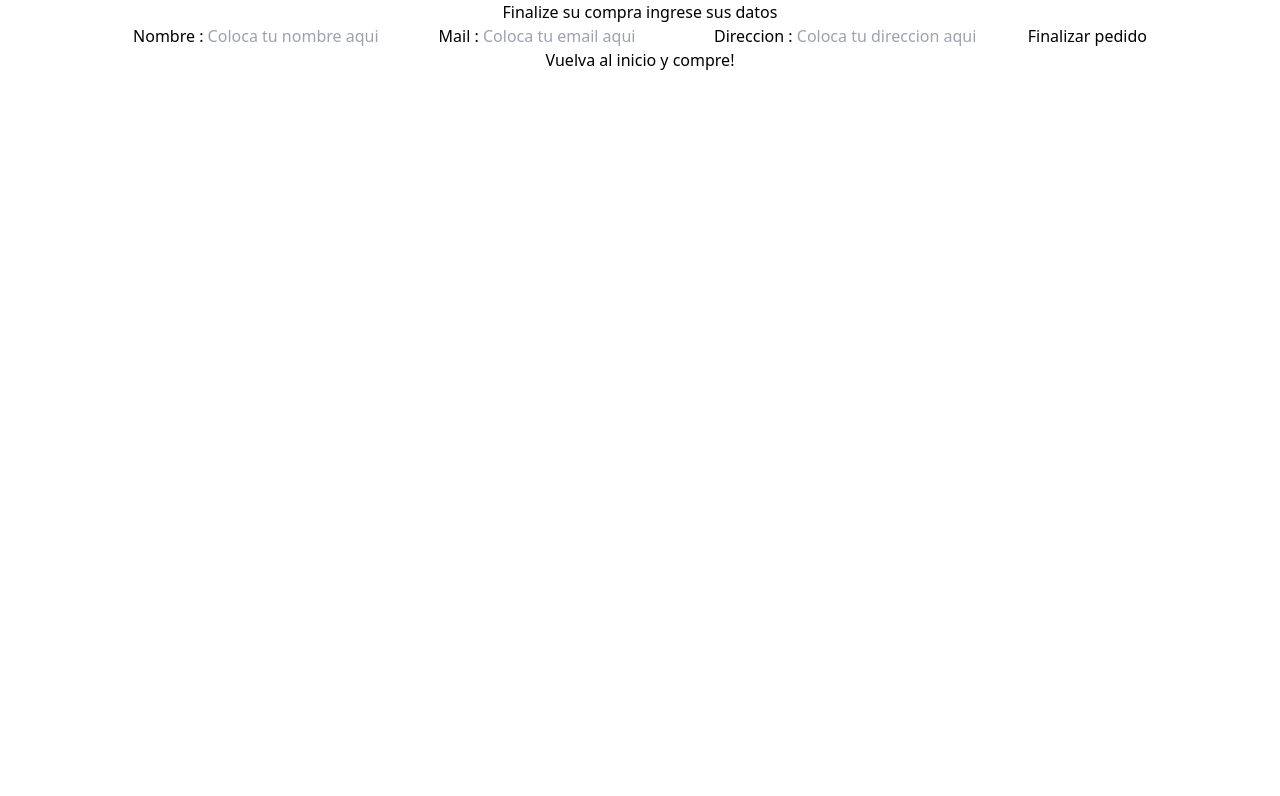
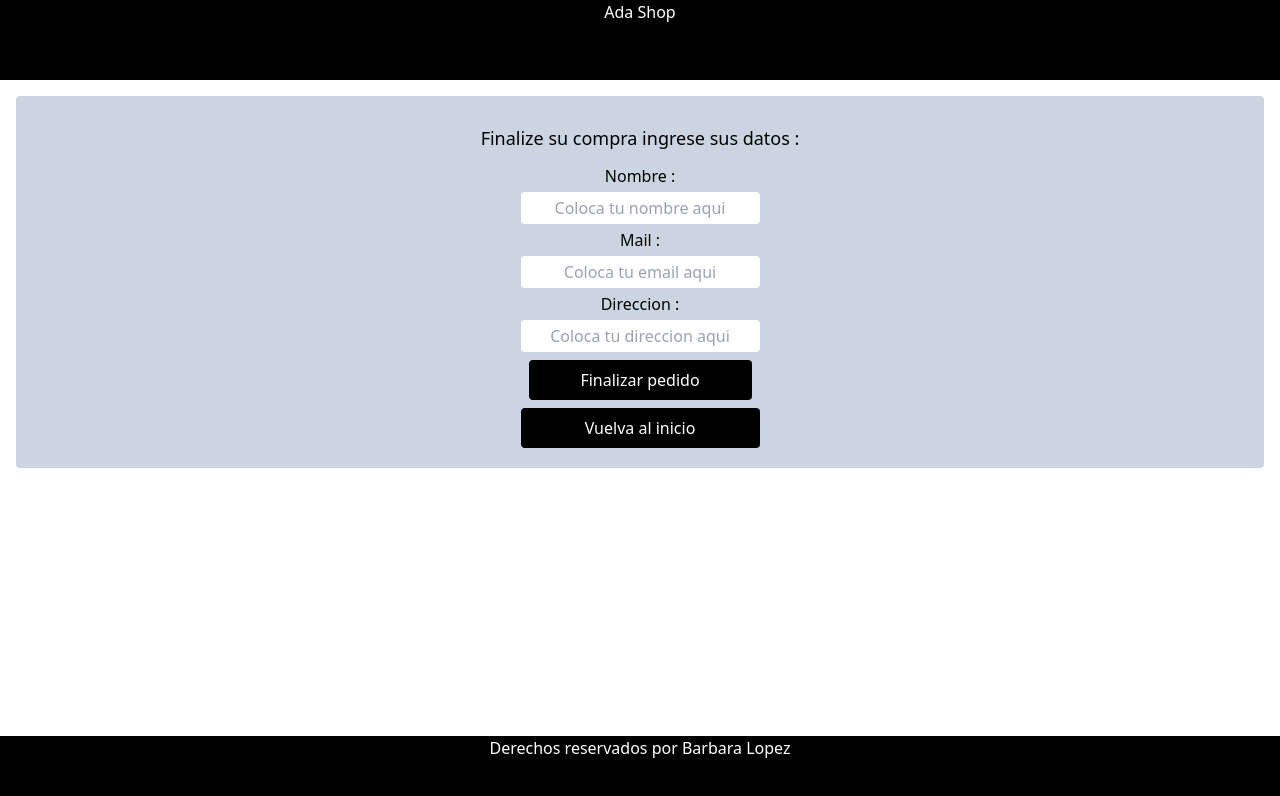
Before and after one commit to barbaraglopez/Ada-react, a React (Vite) app: page /checkout in a window 1280 px wide. Shown: the top 796 px of the page. Built offline with nearby package versions, Linux system fonts and the light colour scheme; no server answers; the database is empty.

Commit message:
estilos en las paginas

```diff
--- a/src/App.jsx
+++ b/src/App.jsx
@@ -18,16 +18,21 @@ function App() {
       <AppProvider>
         <Routes>
           <Route
-            path="/Home"
+            path="/home"
+            element={
+                <Home />}
+            action={Sing}
+          />
+          <Route path="/loguin" element={<Loguin />} action={Sing} />
+          <Route
+            path="/profile"
             element={
               <ProtectedRoute>
-                <Home />
+                <Profile />
               </ProtectedRoute>
             }
             action={Sing}
           />
-          <Route path="/Loguin" element={<Loguin />} action={Sing} />
-          <Route path="/profile" element={<Profile />} action={Sing} />
           <Route path="/" element={<Sing />} />
           <Route path="/cart" element={<CartContent />} />
           <Route path="/checkout" element={<Checkout />} />
--- a/src/components/CartContent/CartContent.jsx
+++ b/src/components/CartContent/CartContent.jsx
@@ -1,16 +1,14 @@
 import React from 'react'
-import {useContext} from 'react';
-import {AppContext} from '../../context/useContext';
 import {CartElements} from './CartElements'
-import { CartTotal } from './CartTotal';
+import Footer from '../Footer/Footer'
+import Navbar from '../Navbar/Navbar'
 
 export const CartContent = () => {
-  const {data} = useContext(AppContext)
-
   return (
-    <>
+    <div className="">
+      <Navbar />
       <CartElements/>
-      <CartTotal/>
-    </>
-  )
+      <Footer />
+    </div>
+  );
 }
--- a/src/components/CartContent/CartElements.jsx
+++ b/src/components/CartContent/CartElements.jsx
@@ -12,25 +12,36 @@ export const CartElements = () => {
     }
 
     return (
-      <div>
-        <h2>Sus pedidos :</h2>
-        {cart.map((product) => (
-          <div key={product.id}>
-            <h3 className="name">{product.name}</h3>
-            <p className="descripcion">{product.descripcion}</p>
-            <p className="precio">Precio : $ {product.precio}</p>
-            <p>Cantidad : {product.cantidad}</p>
-            <p>total a pagar ${product.precio * product.cantidad}</p>
-            <button onClick={() => deleteProduct(product)}>
-              Eliminar compra
-            </button>
-          </div>
-        ))}
-        {!cart.length && <p>No hay pedido</p>}
-        <Link to={"/Home"}>Vuelva al inicio y compre!</Link>
-        <div>
-          <button onClick={() => deleteProduct(product)}>Vaciar carrito</button>
-          <Link to={"/checkout"}>Finalizar compra</Link>
+      <div className="absolute inset-0 top-20 flex flex-col text-center p-10 bg-slate-300  text-black items-center shadow-lg">
+        <h2 className="p-2 text-xl">Sus pedidos :</h2>
+        <div className="bg-slate-100 text-black p-7 rounded text-center text-sm w-min">
+          {cart.map((product) => (
+            <div key={product.id} className="">
+              <h3 className="name p-1">{product.name}</h3>
+              <p className="descripcion p-1">{product.descripcion}</p>
+              <p className="precio">Precio : $ {product.precio}</p>
+              <p className="p-1">Cantidad : {product.cantidad}</p>
+              <p className="p-3 ">
+                Total a pagar ${product.precio * product.cantidad}
+              </p>
+            </div>
+          ))}
+          {!cart.length && <p>No hay pedido</p>}
+          <Link to={"/Home"} className="">Vuelva al inicio</Link>
+        </div>
+        <div className="flex flex-col items-center p-6">
+          <button
+            className="bg-gray-100 p-1 m-1 border-red-400 border rounded px-2 cursor-pointer text-red-700 w-32 hover:bg-red-300 hover:text-white"
+            onClick={() => deleteProduct(product)}
+          >
+            Vaciar carrito
+          </button>
+          <Link
+            to={"/checkout"}
+            className="bg-gray-100  p-1 m-1 border-green-400 border rounded px-2 cursor-pointer text-green-600 w-34 hover:bg-green-500 hover:text-white"
+          >
+            Finalizar compra
+          </Link>
         </div>
       </div>
     );
--- a/src/components/CartContent/CartTotal.jsx
+++ /dev/null
@@ -1,11 +0,0 @@
-import {useContext} from 'react'
-import { AppContext } from '../../context/useContext'
-
-export const CartTotal =() => {
-    const { cart } = useContext(AppContext)
-    const total = cart.reduce((acc, el) => acc + el.precio, 0)
-
-    return (
-        <div>Total $ {total}</div>
-    )
-}
--- a/src/components/Footer/Footer.jsx
+++ b/src/components/Footer/Footer.jsx
@@ -3,7 +3,7 @@ import "./Footer.css";
 const Footer = () => {
 
     return (
-      <div className="sticky bottom-0  footer-container bg-white text-black max-w-full text-center">
+      <div className="absolute inset-x-0 bottom-0 h-16 footer-container bg-black text-white max-w-full text-center">
         <p>Derechos reservados por Barbara Lopez</p>
       </div>
     );
--- a/src/components/Navbar/Navbar.jsx
+++ b/src/components/Navbar/Navbar.jsx
@@ -10,18 +10,9 @@ const Navbar = () => {
 
   return (
     <div>
-      <nav className="navbar text-center bg-black flex justify-around h-20">
+      <nav className="navbar text-center bg-black flex justify-around h-20 w-screen h-16">
         <Link to={"/"}>
           <h1 className="navbar-logo text-center text-white">Ada Shop</h1>
-        </Link>
-        {/* <Link to={"/"}>
-          <p className="navbar-logo">Inicio</p>
-        </Link>
-        <Link to={"/Productos mas vendidos"}>
-          <p className="navbar-logo">Productos mas vendidos</p>
-        </Link> */}
-        <Link className="seeCarrito text-xl" to={"/cart"}>
-          🛒
         </Link>
       </nav>
     </div>
--- a/src/components/Profile/Profile.jsx
+++ b/src/components/Profile/Profile.jsx
@@ -1,9 +1,31 @@
-import React from 'react'
+import {useState, useContext} from 'react'
+import {useAuth, AppContext} from '../../context/useContext'
+import Sidebar from '../Sidebar/Sidebar'
+import Footer from "../Footer/Footer";
+import Navbar from '../Navbar/Navbar';
+
 
 const Profile =()=> {
+  const { user } = useAuth();
+  const [loading, setLoading] = useState(true);
+
+/*   //spinner pendiente
+  if (loading) return <h1>loading</h1>; */
+
   return (
-    <div>Profile</div>
-  )
+    <>
+      <Navbar/>
+      <div className='flex flex-col'>
+        <Sidebar />
+      </div>
+      <div>
+        <p>Welcome {user.email}!</p>
+      </div>
+      <div>
+        <Footer />
+      </div>
+    </>
+  );
 }
 
 export default Profile
--- a/src/components/Sidebar/Sidebar.jsx
+++ b/src/components/Sidebar/Sidebar.jsx
@@ -30,7 +30,7 @@ function Sidebar() {
         title: "Products",
         submenu: true,
         submenuItems: [
-          { title: "All our products", url: "/profile" },
+          { title: "All our products", url: "/home" },
           { title: "Everywone favorites", url: "/profile" },
         ],
       },
@@ -65,7 +65,7 @@ const darkmode=()=>{
 
     return (
       <div
-        className={`bg-neutral-950 text-white "flex h-screen p-5 pt-8 ${
+        className={`bg-neutral-950 text-white "flex h-screen p-5 pt-8 h-screen ${
           open ? "w-72" : "w-20"
         } relative duration-300`}
       >
--- a/src/pages/Home.jsx
+++ b/src/pages/Home.jsx
@@ -1,6 +1,4 @@
-import { useState } from "react";
-import { useEffect } from "react";
-import { useContext } from "react";
+import { useState ,useEffect, useContext } from "react";
 import { AppContext, useAuth } from '../context/useContext'
 import { getAllProducts } from './services/products'
 import Navbar from '../components/Navbar/Navbar';
--- a/src/pages/auth/Checkout.jsx
+++ b/src/pages/auth/Checkout.jsx
@@ -3,6 +3,8 @@ import { useState } from 'react';
 import { useContext } from "react";
 import { AppContext } from "../../context/useContext"
 import { Link, useNavigate} from "react-router-dom";
+import Footer from '../../components/Footer/Footer'
+import Navbar from '../../components/Navbar/Navbar'
 
 export const Checkout = () => {
 
@@ -53,37 +55,62 @@ export const Checkout = () => {
     }
 
     return (
-      <form onSubmit={onSubmit}>
-        <h2>Finalize su compra ingrese sus datos</h2>
-        <label>Nombre : </label>
+      <div>
+        <div>
+          <Navbar />
+        </div>
+        <div className="p-5 flex items-center m-4 rounded flex-col text-center bg-slate-300 text-black">
+          <h2 className="text-lg p-2">
+            Finalize su compra ingrese sus datos :
+          </h2>
+
+          <form onSubmit={onSubmit} className="flex flex-col text-center ">
+            <label className="p-1">Nombre : </label>
             <input
+              className="p-1 rounded text-center"
               type="text"
               name="name"
               value={values.name}
               onChange={handleChange}
               placeholder="Coloca tu nombre aqui"
             />
-        <label>Mail : </label>
+            <label className="p-1">Mail : </label>
             <input
+              className="p-1 rounded text-center"
               type="email"
               name="email"
               value={values.email}
               onChange={handleChange}
               placeholder="Coloca tu email aqui"
             />
-        <label>Direccion : </label>
+            <label className="p-1">Direccion : </label>
             <input
+              className="p-1 rounded text-center"
               type="text"
               name="direccion"
               value={values.direccion}
               onChange={handleChange}
               placeholder="Coloca tu direccion aqui"
             />
-        <button onClick={backHome()} type="submit">
+            <button
+              className="bg-black rounded text-center m-2 p-2 text-white hover:bg-slate-700"
+              onClick={backHome()}
+              type="submit"
+            >
               Finalizar pedido
             </button>
-        {message.length != '' ? <p>{message}</p> : <p></p>}
-        <Link to={"/Home"}>Vuelva al inicio y compre!</Link>
+            {message.length != "" ? <p>{message}</p> : <p></p>}
+            <Link
+              to={"/Home"}
+              className="bg-black rounded text-center p-2 text-white hover:bg-slate-700 w-22 "
+            >
+              Vuelva al inicio
+            </Link>
           </form>
+        </div>
+        <div>
+          <Footer />
+        </div>
+      </div>
     );
 }
--- a/tailwind.config.js
+++ b/tailwind.config.js
@@ -1,9 +1,12 @@
 /** @type {import('tailwindcss').Config} */
 export default {
-  content: ["./index.html",
-  "./src/**/*.{js,ts,jsx,tsx}"],
+  content: ["./index.html", "./src/**/*.{js,ts,jsx,tsx}"],
   theme: {
-    extend: {},
+    extend: {
+      zIndex: {
+        100: "100",
+      },
+    },
   },
   plugins: [],
 };
```
Lines whose indentation alone changed are shown as unchanged.
